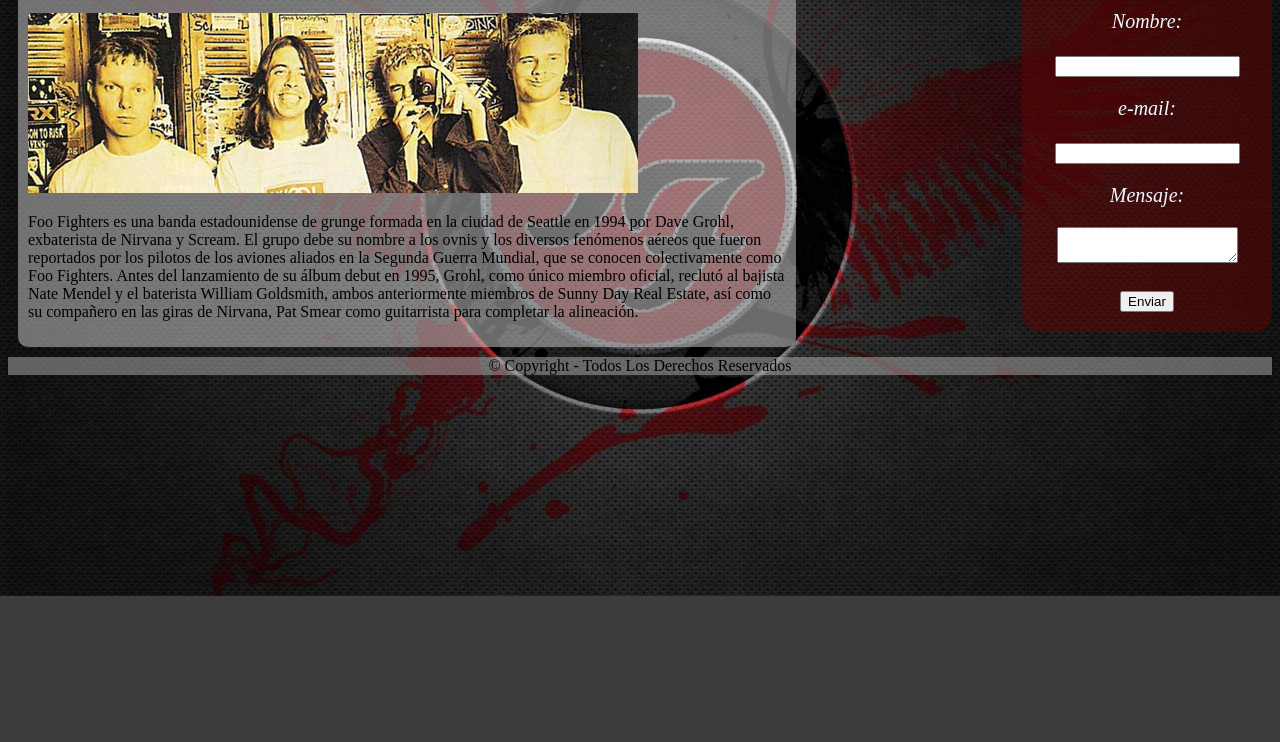
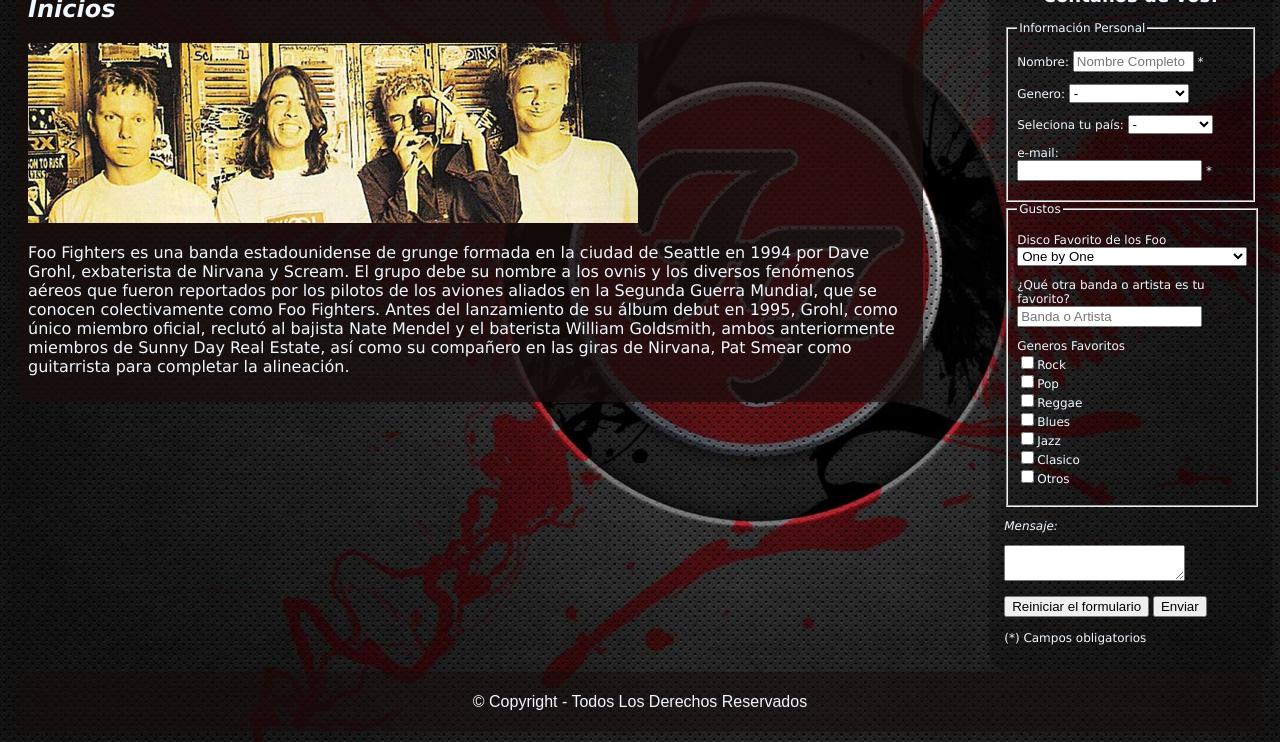
Before and after one commit to MaxiOlea/FFfanpage, a plain HTML site: page index.html in a window 1280 px wide. Shown: the part 204-946 px from the top of the page. Before the commit the page ends 800 px from the top, so only its background shows below. Drawn offline with Linux system fonts and the light colour scheme.

Commit message:
Tercer commit con formulario actualizado y agregados okrecibido html y js

```diff
--- a/index.html
+++ b/index.html
@@ -18,7 +18,9 @@
     }
     nav{
         float: inline-start;
-        background-color: rgb(180, 179, 179, 0.5);
+        background-color: rgba(24, 13, 13, 0.5);
+        font-family: Verdana, Geneva, Tahoma, sans-serif;
+        font-size: 25px;
         width: 100%;
         /*background: #ccc;*/
         }
@@ -30,24 +32,35 @@
         margin: 10px;
         padding: 10px;
         border-radius: 10px;
-        width: 60%;
-        background-color: rgba(212, 212, 212, 0.5);
+        width: 70%;
+        background-color: rgba(24, 13, 13, 0.75);
+        color: aliceblue;
+        font-family: Verdana, Geneva, Tahoma, sans-serif;
     }
     section aside {
         float: right;
-        margin: 10px;
-        width: 250px;
+        margin: auto;
+        width: 20%;
+        padding: 15px;
         border-radius: 20px;
         margin: 0 auto;
+        text-align: left;
+        font-family: Verdana, Geneva, Tahoma, sans-serif;
+        font-size: 12px;
+        color: aliceblue;
+        background-color: rgba(0, 0, 0, 0.25);
+    }
+    section aside h2{
         text-align: center;
-        font-size: 20px;
-        color: aliceblue;
-        background-color: rgb(100, 4, 4, 0.5);
     }
     footer{
         clear: both;
-        background-color: rgb(180, 179, 179, 0.5);
+        background-color: rgba(24, 13, 13, 0.5);
+        padding: 5px;
+        margin: 10px;
         text-align: center;
+        font-family: Arial, Helvetica, sans-serif;
+        color: aliceblue;
     }
 </style>
 <body>
@@ -84,16 +97,104 @@
             </p>
         </article>
         <aside>
-            <h2>Escribinos!</h2>
-            <form action="">
-                <p><i>Nombre:</i></p>
-                <input type="text"> <br>
-                <p><i>e-mail:</i></p>
-                <input type="email"> <br>
+            <h2>Contanos de vos!</h2>
+            <form action="okrecibido.html" target="_self">
+                <fieldset>
+                    <legend>Información Personal</legend>
+                    <p><label>
+                        Nombre:
+                        <input
+                        text="text"
+                        name="nombrecompleto"
+                        placeholder="Nombre Completo"
+                        size="12"
+                        maxlength="12"
+                        required>
+                         *
+                    </label></p>
+
+                    <p><label>
+                        Genero:</label>
+                        <select name=genero>
+                            <option>Masculino</option>
+                            <option>Femenino</option>
+                            <option>Masculino Trans</option>
+                            <option>Femenino Trans</option>
+                            <option>No binario</option>
+                            <option selected> - </option>
+                        </select>
+                    </label></p>
+
+                    <p><label>
+                        Seleciona tu país:
+                        <select name="pais">
+                            <option>Argentina</option>
+                            <option>Australia</option>
+                            <option>Bolivia</option>
+                            <option>Brasil</option>
+                            <option>Canada</option>
+                            <option>Chile</option>
+                            <option>Colombia</option>
+                            <option>España</option>
+                            <option>Mexico</option>
+                            <option>Paraguay</option>
+                            <option>Uruguay</option>
+                            <option>Venezuela</option>
+                            <option selected> - </option>
+                        </select>
+                    </label></p>
+                    <p><label>e-mail:
+                        <input type="email" required>
+                         *
+                    </label></p>
+                </fieldset>
+
+                <fieldset>
+                    <legend>Gustos</legend>
+                    <p><label>
+                        Disco Favorito de los Foo
+                        <select name="disco">
+                            <option>Foo Fighters</option>
+                            <option>The Colour and the Shape</option>
+                            <option>There Is Nothing Left to Lose</option>
+                            <option selected>One by One</option>
+                            <option>In Your Honor</option>
+                            <option>Echoes, Silence, Patience & Grace</option>
+                            <option>Wasting Light</option>
+                            <option>Sonic Highways</option>
+                            <option>Concrete and Gold</option>
+                        </select>
+                    </label></p>
+
+                    <p><label>
+                        ¿Qué otra banda o artista es tu favorito?
+                        <input
+                        text="text"
+                        name="artistafav"
+                        placeholder="Banda o Artista"
+                        size="20"
+                        maxlength="20">
+                    </label></p>
+
+                    <p><label>
+                        Generos Favoritos<br>
+                        <input type="checkbox" name="rock">Rock<br>
+                        <input type="checkbox" name="pop">Pop<br>
+                        <input type="checkbox" name="reggae">Reggae<br>
+                        <input type="checkbox" name="blues">Blues<br>
+                        <input type="checkbox" name="jazz">Jazz<br>
+                        <input type="checkbox" name="clasico">Clasico<br>
+                        <input type="checkbox" name="otros">Otros<br>
+                    </label></p>
+                </fieldset>
                 <p><i>Mensaje:</i></p>
                 <textarea></textarea> <br>
                 <p>
+                    <input type="reset" value="Reiniciar el formulario">
                     <input type="submit" class="boton" value="Enviar">
+
+                    <br><br>
+                    (*) Campos obligatorios
                 </p>
             </form>
         </aside>
--- /dev/null
+++ b/okrecibido.html
@@ -0,0 +1,21 @@
+<!DOCTYPE html>
+<html lang="en">
+<head>
+    <meta charset="UTF-8">
+    <meta name="viewport" content="width=device-width, initial-scale=1.0">
+    <title>Gracias por su mensaje</title>
+</head>
+<style>
+    body{
+        background-color: rgb(61, 61, 61);
+        font-family: Verdana, Geneva, Tahoma, sans-serif;
+        font-size: 15px;
+        color: aliceblue;
+        text-align: center;
+    }
+</style>
+<body>
+    <p>Muchas Gracias por su Mensaje</p>
+    <script src=okrecibido.js></script>
+</body>
+</html>
--- /dev/null
+++ b/okrecibido.js
@@ -0,0 +1,2 @@
+alert("Gracias por su Mensaje!");
+history.back();
```
